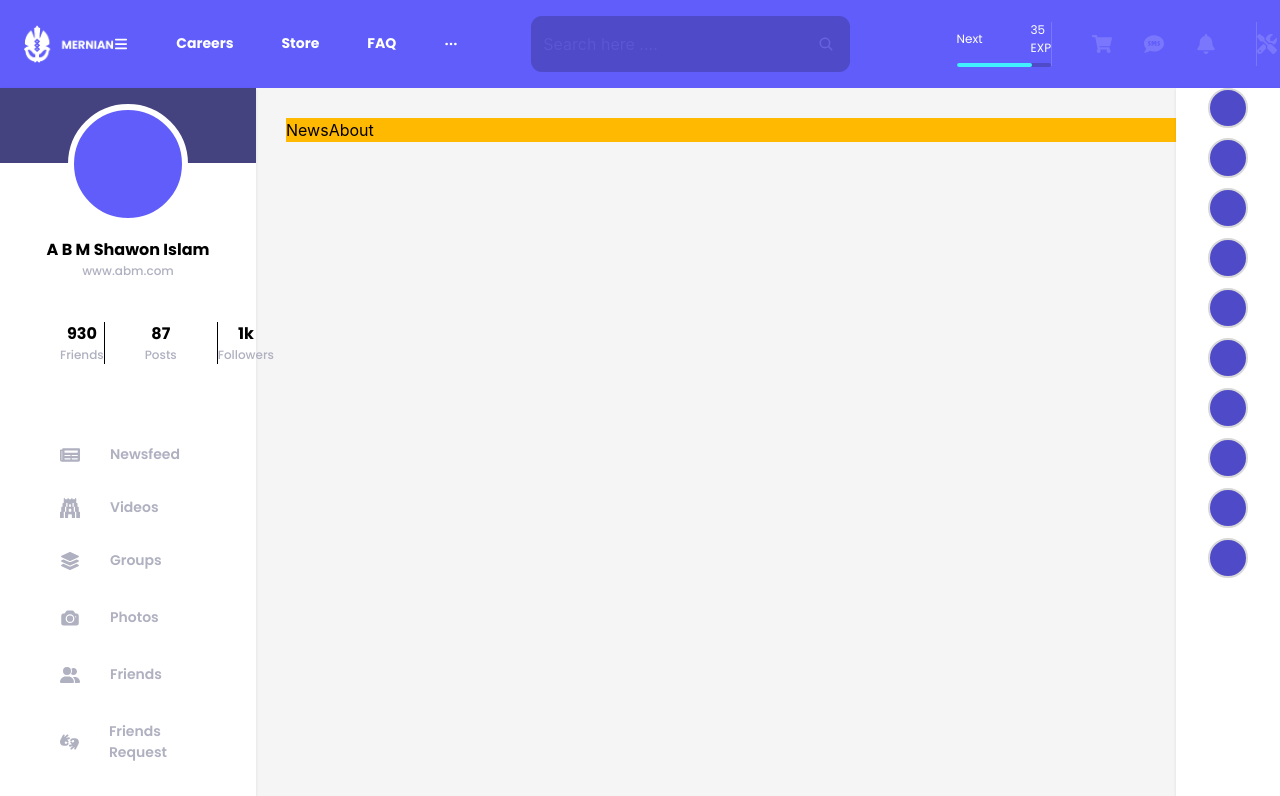
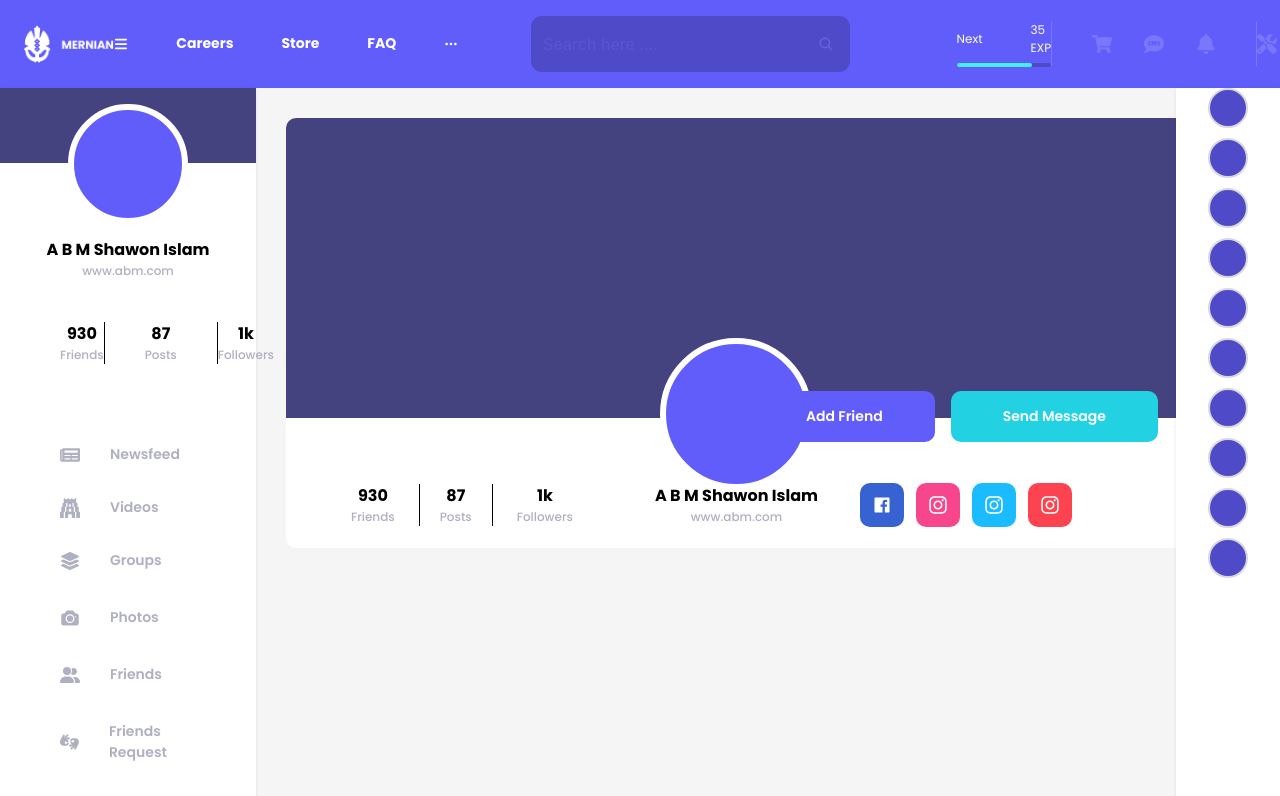
Before and after one commit to Dipokdas347250/social_media, a React (Vite) app: page /About in a window 1280 px wide. Shown: the top 796 px of the page. Built offline with nearby package versions, Linux system fonts and the light colour scheme.

Commit message:
newsabout add

```diff
--- a/src/componentes/pages/about/NewsAbout.jsx
+++ b/src/componentes/pages/about/NewsAbout.jsx
@@ -1,8 +1,14 @@
 import React from 'react'
+import NewsFeedTop from '../home/NewsfeedTop'
+
 
 const NewsAbout = () => {
   return (
-    <div className=' bg-amber-400'>NewsAbout</div>
+    <>
+    <section>
+      <NewsFeedTop/>
+    </section>
+    </>
   )
 }
 
```
